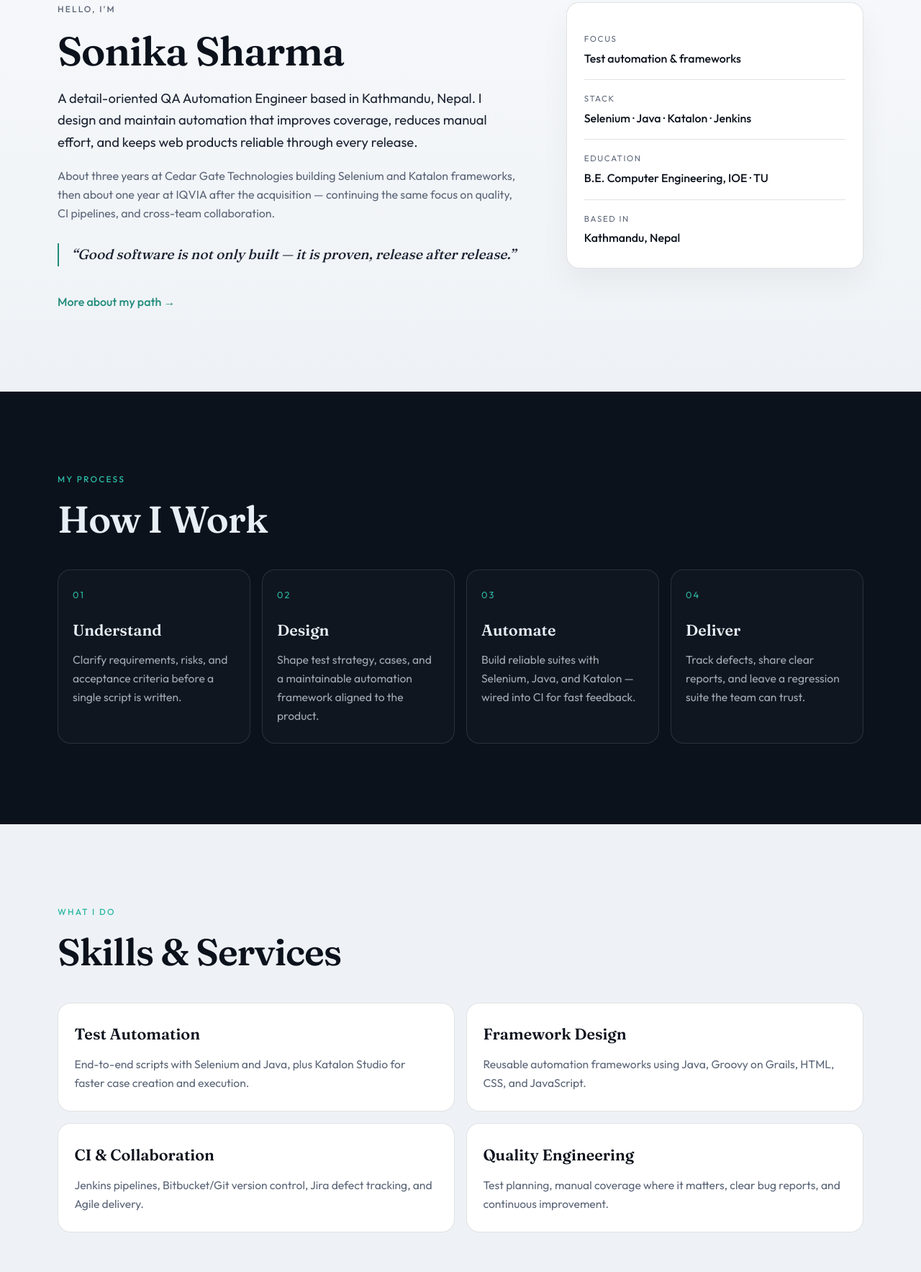
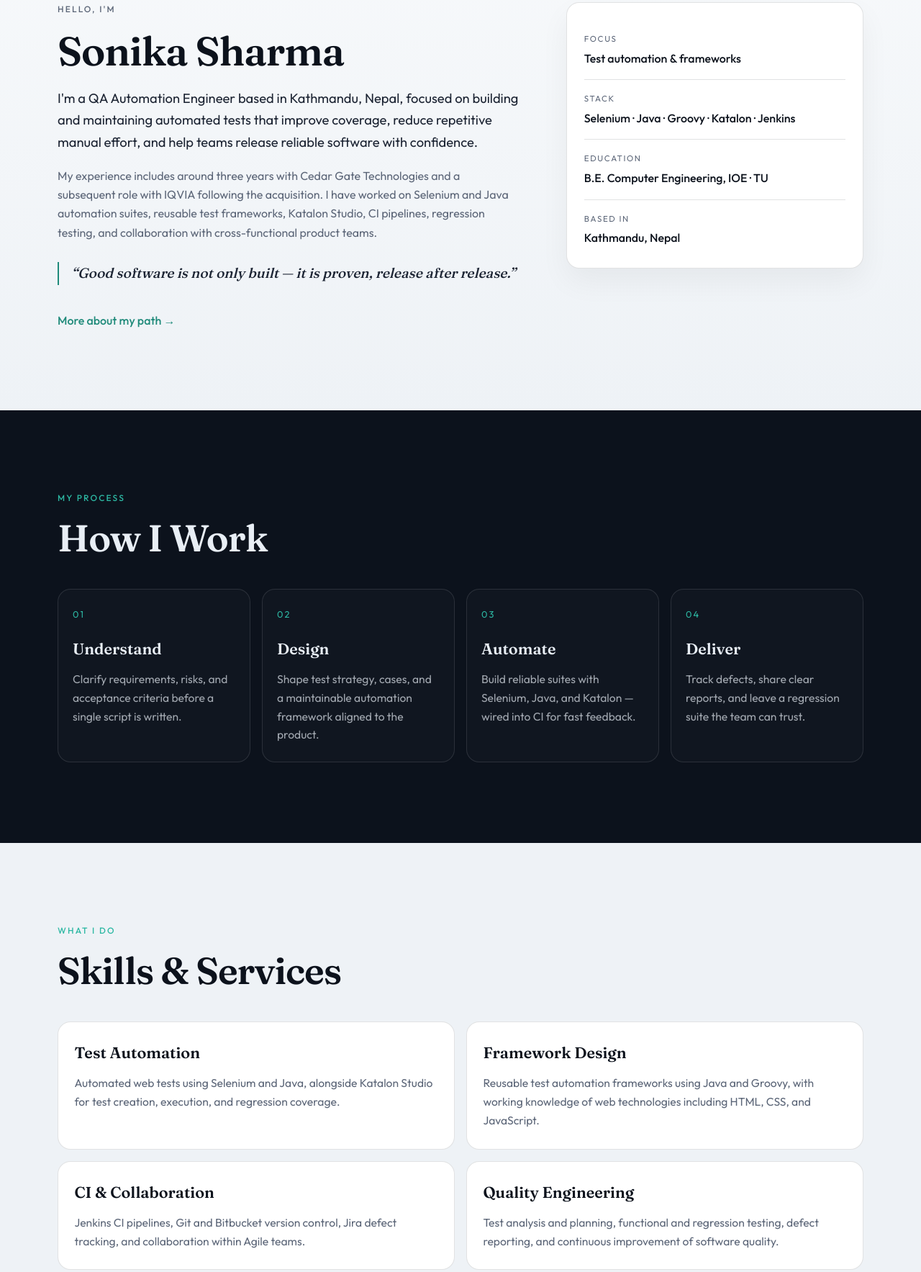
Before and after one commit to sonika5716/sonika5716.github.io, a plain HTML site: page index.html in a window 1280 px wide. Shown: the part 909-2676 px from the top of the page at 72% size. Drawn offline with Linux system fonts and the light colour scheme.

Commit message:
Update index.html

```diff
--- a/index.html
+++ b/index.html
@@ -3,26 +3,16 @@
 <head>
   <meta charset="UTF-8" />
   <meta name="viewport" content="width=device-width, initial-scale=1.0" />
-
-  <!-- SEO: Page title and description -->
   <title>Sonika Sharma | QA Automation Engineer | Kathmandu, Nepal</title>
-
-  <meta name="description" content="Official portfolio of Sonika Sharma, QA Automation Engineer based in Kathmandu, Nepal. Explore her experience in Selenium, Java, Katalon Studio, test automation, and software quality engineering." />
-
+  <meta name="description" content="Official portfolio of Sonika Sharma, a QA Automation Engineer in Kathmandu, Nepal. Explore her experience in Selenium, Java, Groovy, Katalon Studio, test frameworks, and software quality engineering." />
   <meta name="author" content="Sonika Sharma" />
   <meta name="robots" content="index, follow" />
-
-  <!-- Canonical URL -->
   <link rel="canonical" href="https://sonikasharma.com.np/" />
-
-  <!-- Open Graph SEO -->
   <meta property="og:title" content="Sonika Sharma | QA Automation Engineer" />
-  <meta property="og:description" content="Explore Sonika Sharma's professional portfolio, QA automation experience, technical skills, and career journey." />
+  <meta property="og:description" content="Explore Sonika Sharma's QA automation experience, technical skills, and professional journey." />
   <meta property="og:type" content="website" />
   <meta property="og:url" content="https://sonikasharma.com.np/" />
   <meta property="og:site_name" content="Sonika Sharma Portfolio" />
-
-  <!-- Person Structured Data -->
   <script type="application/ld+json">
   {
     "@context": "https://schema.org",
@@ -41,31 +31,23 @@
     ]
   }
   </script>
-
-  <!-- Fonts and stylesheet -->
   <link rel="preconnect" href="https://fonts.googleapis.com" />
   <link rel="preconnect" href="https://fonts.gstatic.com" crossorigin />
-
   <link href="https://fonts.googleapis.com/css2?family=Fraunces:opsz,wght@9..144,500;9..144,600;9..144,700&family=Outfit:wght@300;400;500;600&display=swap" rel="stylesheet" />
-
   <link rel="stylesheet" href="styles.css" />
 </head>
-
 <body>
   <div class="frame frame-tl" aria-hidden="true"></div>
   <div class="frame frame-br" aria-hidden="true"></div>
 
-  <!-- Header -->
   <header class="site-header" id="top">
     <a class="brand" href="#top" aria-label="Sonika Sharma home">
       <span class="brand-mark">S</span>
       <span class="brand-text">Sonika<span class="brand-dot">.</span></span>
     </a>
-
     <button class="nav-toggle" type="button" aria-expanded="false" aria-controls="site-nav" aria-label="Toggle menu">
       <span></span><span></span>
     </button>
-
     <nav class="site-nav" id="site-nav" aria-label="Primary">
       <a href="#about">About</a>
       <a href="#process">Process</a>
@@ -76,29 +58,20 @@
   </header>
 
   <main>
-
-    <!-- Hero Section -->
     <section class="hero" aria-label="Introduction">
       <div class="hero-atmosphere" aria-hidden="true"></div>
-
       <div class="hero-inner">
         <p class="eyebrow reveal">QA Automation Engineer</p>
-
         <h1 class="hero-title reveal">
           <span class="hero-line">Sonika Sharma</span>
           <span class="hero-line accent">QA Automation Engineer</span>
         </h1>
-
-        <p class="hero-sub reveal">
-          Building reliable test automation that catches issues early and keeps software releases confident.
-        </p>
-
+        <p class="hero-sub reveal">Building reliable test automation that catches issues early and keeps software releases confident.</p>
         <div class="hero-actions reveal">
           <a class="btn btn-ghost" href="#about">About Me</a>
           <a class="btn btn-solid" href="#contact">Get in Touch</a>
         </div>
       </div>
-
       <a class="scroll-hint" href="#about" aria-label="Scroll to about">
         <span>Scroll</span>
         <svg width="16" height="16" viewBox="0 0 24 24" fill="none" aria-hidden="true">
@@ -107,250 +80,192 @@
       </a>
     </section>
 
-    <!-- About Section -->
     <section class="section about" id="about">
       <div class="container about-grid">
-
         <div class="about-intro reveal">
           <p class="eyebrow">Hello, I'm</p>
-
           <h2 class="display-name">Sonika Sharma</h2>
-
           <p class="lede">
-            A detail-oriented QA Automation Engineer based in Kathmandu, Nepal.
-            I design and maintain automation that improves coverage, reduces manual effort,
-            and keeps web products reliable through every release.
+            I'm a QA Automation Engineer based in Kathmandu, Nepal, focused on building and maintaining
+            automated tests that improve coverage, reduce repetitive manual effort, and help teams release
+            reliable software with confidence.
           </p>
-
           <p>
-            About three years at Cedar Gate Technologies building Selenium and Katalon frameworks,
-            then about one year at IQVIA after the acquisition — continuing the same focus on quality,
-            CI pipelines, and cross-team collaboration.
+            My experience includes around three years with Cedar Gate Technologies and a subsequent role
+            with IQVIA following the acquisition. I have worked on Selenium and Java automation suites,
+            reusable test frameworks, Katalon Studio, CI pipelines, regression testing, and collaboration
+            with cross-functional product teams.
           </p>
-
           <p class="quote">
             “Good software is not only built — it is proven, release after release.”
           </p>
-
           <a class="text-link" href="#experience">More about my path →</a>
         </div>
-
         <aside class="about-card reveal" aria-label="Highlights">
           <dl>
             <div>
               <dt>Focus</dt>
               <dd>Test automation &amp; frameworks</dd>
             </div>
-
             <div>
               <dt>Stack</dt>
-              <dd>Selenium · Java · Katalon · Jenkins</dd>
+              <dd>Selenium · Java · Groovy · Katalon · Jenkins</dd>
             </div>
-
             <div>
               <dt>Education</dt>
               <dd>B.E. Computer Engineering, IOE · TU</dd>
             </div>
-
             <div>
               <dt>Based in</dt>
               <dd>Kathmandu, Nepal</dd>
             </div>
           </dl>
         </aside>
-
       </div>
     </section>
 
-    <!-- Process Section -->
     <section class="section process" id="process">
       <div class="container">
-
         <p class="eyebrow reveal">My Process</p>
         <h2 class="section-title reveal">How I Work</h2>
-
         <div class="process-grid">
-
           <article class="process-card reveal">
             <span class="step">01</span>
             <h3>Understand</h3>
             <p>Clarify requirements, risks, and acceptance criteria before a single script is written.</p>
           </article>
-
           <article class="process-card reveal">
             <span class="step">02</span>
             <h3>Design</h3>
             <p>Shape test strategy, cases, and a maintainable automation framework aligned to the product.</p>
           </article>
-
           <article class="process-card reveal">
             <span class="step">03</span>
             <h3>Automate</h3>
             <p>Build reliable suites with Selenium, Java, and Katalon — wired into CI for fast feedback.</p>
           </article>
-
           <article class="process-card reveal">
             <span class="step">04</span>
             <h3>Deliver</h3>
             <p>Track defects, share clear reports, and leave a regression suite the team can trust.</p>
           </article>
-
         </div>
       </div>
     </section>
 
-    <!-- Skills Section -->
     <section class="section skills" id="skills">
       <div class="container">
-
         <p class="eyebrow reveal">What I Do</p>
         <h2 class="section-title reveal">Skills &amp; Services</h2>
-
         <div class="skills-grid">
-
           <article class="skill-card reveal">
             <h3>Test Automation</h3>
-            <p>End-to-end scripts with Selenium and Java, plus Katalon Studio for faster case creation and execution.</p>
+            <p>Automated web tests using Selenium and Java, alongside Katalon Studio for test creation, execution, and regression coverage.</p>
           </article>
-
           <article class="skill-card reveal">
             <h3>Framework Design</h3>
-            <p>Reusable automation frameworks using Java, Groovy on Grails, HTML, CSS, and JavaScript.</p>
+            <p>Reusable test automation frameworks using Java and Groovy, with working knowledge of web technologies including HTML, CSS, and JavaScript.</p>
           </article>
-
           <article class="skill-card reveal">
             <h3>CI &amp; Collaboration</h3>
-            <p>Jenkins pipelines, Bitbucket/Git version control, Jira defect tracking, and Agile delivery.</p>
+            <p>Jenkins CI pipelines, Git and Bitbucket version control, Jira defect tracking, and collaboration within Agile teams.</p>
           </article>
-
           <article class="skill-card reveal">
             <h3>Quality Engineering</h3>
-            <p>Test planning, manual coverage where it matters, clear bug reports, and continuous improvement.</p>
+            <p>Test analysis and planning, functional and regression testing, defect reporting, and continuous improvement of software quality.</p>
           </article>
-
         </div>
       </div>
     </section>
 
-    <!-- Experience Section -->
     <section class="section experience" id="experience">
       <div class="container">
-
         <p class="eyebrow reveal">Career</p>
         <h2 class="section-title reveal">Experience</h2>
-
         <ol class="timeline">
-
           <li class="timeline-item reveal">
             <div class="timeline-meta">
               <span class="when">Present · ~1 year</span>
               <span class="where">Kathmandu</span>
             </div>
-
             <div class="timeline-body">
               <h3>QA Automation Engineer</h3>
-              <p class="org">IQVIA <span class="note">(acquired Cedar Gate Technologies)</span></p>
-              <p>Continuing automation ownership for healthcare SaaS quality — frameworks, regression, and release confidence at scale.</p>
+              <p class="org">IQVIA <span class="note">(following its acquisition of Cedar Gate Technologies)</span></p>
+              <p>Continuing work in healthcare SaaS quality engineering, with a focus on automation frameworks, regression coverage, and reliable software releases.</p>
             </div>
           </li>
-
           <li class="timeline-item reveal">
             <div class="timeline-meta">
               <span class="when">~3 years</span>
               <span class="where">Jhamsikhel, Lalitpur</span>
             </div>
-
             <div class="timeline-body">
               <h3>Automation QA → Associate → Trainee</h3>
               <p class="org">Cedar Gate Technologies</p>
-              <p>Built and maintained Selenium/Java suites, designed frameworks, adopted Katalon, and partnered with product teams via Jira, Bitbucket, and Jenkins.</p>
+              <p>Built and maintained Selenium and Java automation suites, contributed to reusable frameworks, worked with Katalon, and collaborated with product teams using Jira, Bitbucket, and Jenkins.</p>
             </div>
           </li>
-
           <li class="timeline-item reveal">
             <div class="timeline-meta">
               <span class="when">2018 – 2022</span>
               <span class="where">IOE · TU</span>
             </div>
-
             <div class="timeline-body">
               <h3>Bachelor's in Computer Engineering</h3>
               <p class="org">Himalaya College of Engineering</p>
               <p>Foundation in software engineering, with additional PHP &amp; Laravel training building real CMS and management systems.</p>
             </div>
           </li>
-
         </ol>
       </div>
     </section>
 
-    <!-- Contact Section -->
     <section class="section contact" id="contact">
       <div class="container contact-panel reveal">
-
         <p class="eyebrow">Start a Conversation</p>
-
         <h2 class="section-title">Looking for reliable QA automation?</h2>
-
         <p class="contact-copy">
           Tell me about your product, stack, and release goals — I'll share how structured automation can help.
         </p>
-
         <div class="contact-actions">
           <a class="btn btn-solid" href="mailto:sonikasharma5716@gmail.com">Get in Touch</a>
-
-          <a class="btn btn-ghost dark" href="mailto:sonikasharma5716@gmail.com">
-            sonikasharma5716@gmail.com
-          </a>
+          <a class="btn btn-ghost dark" href="mailto:sonikasharma5716@gmail.com">sonikasharma5716@gmail.com</a>
         </div>
-
       </div>
     </section>
-
   </main>
 
-  <!-- Footer -->
   <footer class="site-footer">
     <div class="container footer-grid">
-
       <div>
         <p class="footer-brand">Sonika.</p>
-        <p class="footer-blurb">
-          Passionate QA Automation Engineer focused on frameworks, coverage, and release-ready quality.
-        </p>
+        <p class="footer-blurb">Passionate QA Automation Engineer focused on frameworks, coverage, and release-ready quality.</p>
       </div>
-
       <div>
         <p class="footer-label">Navigation</p>
         <a href="#top">Home</a>
         <a href="#about">About</a>
         <a href="#contact">Contact</a>
       </div>
-
       <div>
         <p class="footer-label">Connect</p>
         <a href="https://www.linkedin.com/in/sonika-sharma5716/" target="_blank" rel="noopener noreferrer">LinkedIn</a>
         <a href="https://github.com/sonika5716" target="_blank" rel="noopener noreferrer">GitHub</a>
         <a href="mailto:sonikasharma5716@gmail.com">Email</a>
       </div>
-
     </div>
-
     <div class="container footer-bottom">
       <p>© <span id="year">2026</span> Sonika Sharma. All rights reserved.</p>
       <p class="crafted">Crafted with intention</p>
     </div>
   </footer>
 
-  <!-- Back to Top -->
   <button class="back-top" type="button" aria-label="Back to top" hidden>
     <svg width="18" height="18" viewBox="0 0 24 24" fill="none" aria-hidden="true">
       <path d="M12 19V5M5 12l7-7 7 7" stroke="currentColor" stroke-width="1.5" stroke-linecap="round" stroke-linejoin="round"/>
     </svg>
   </button>
 
-  <!-- JavaScript -->
   <script src="main.js"></script>
-
 </body>
 </html>
```
